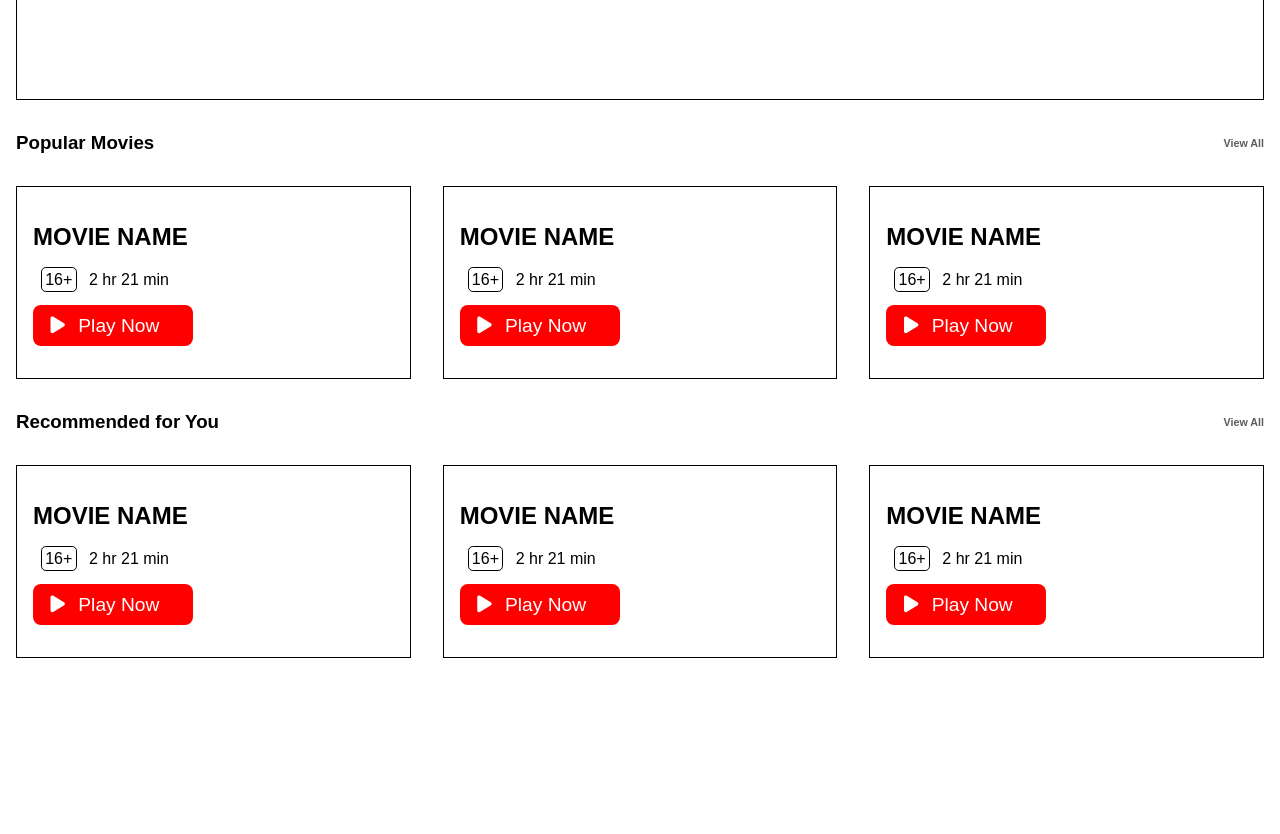
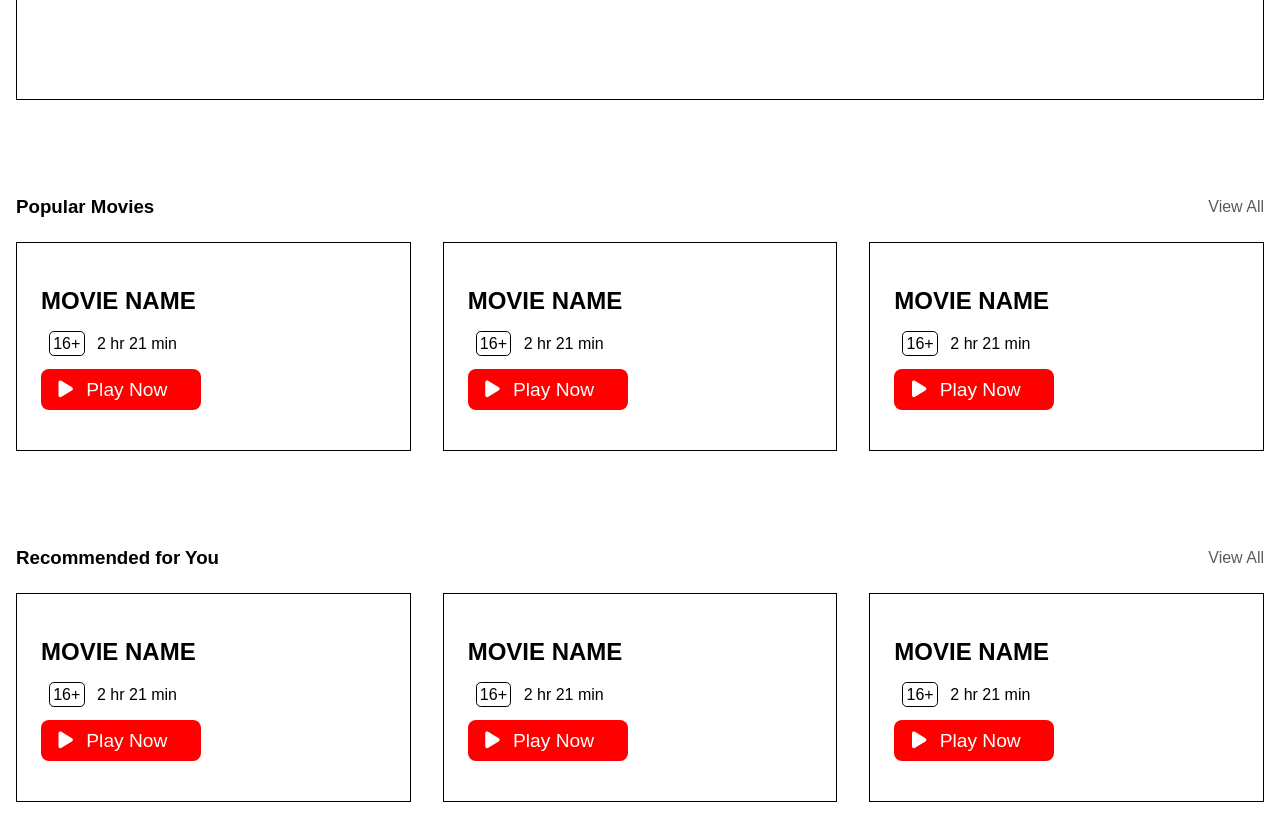
Before and after one commit to EzgiUOztuna/WIT1024_WITFLIX_Wiframe, a plain HTML site: page index.html in a window 1280 px wide. Shown: the part 760-1594 px from the top of the page. Before the commit the page ends 1466 px from the top, so only its background shows below. Drawn offline with Linux system fonts and the light colour scheme.

Commit message:
popular & recommended movies

```diff
--- a/index.css
+++ b/index.css
@@ -14,6 +14,7 @@ header {
 header h1 {
     color: red;
     margin:0;
+    flex: 1;
 }
 
 header nav {
@@ -36,6 +37,9 @@ header .user-panel {
     display:flex;
     align-items: center;
     gap: .5rem;
+    flex: 1;
+    justify-content: flex-end;
+
 }
 /* **************************** SEARCH PANEL 👇🏻 **************************** */
 header .search-panel{
@@ -134,6 +138,8 @@ button i {
     justify-content: space-between;
     align-items: center;
     gap: 2rem;
+    margin: 1rem 0 1rem 0;
+    padding: 0;
 }
 
 section h3 {
@@ -142,73 +148,85 @@ section h3 {
     display: flex;
     justify-content: flex-start;
     align-items: center;
+    margin-top: 3rem ;
+
+
 }
 
-section h6 {
+section a {
     padding: 0;
     margin: 0;
     display: flex;
     justify-content: flex-end;
     align-items: center;
     color: rgba(0, 0, 0, 0.643);
+    text-decoration: none;
+    margin-top: 3rem ;
+
 }
 
-.h3h6 {
+.Pop-Movies-titles {
     display: flex;
     justify-content: space-between;
     align-items: center;
+    margin-top: 3rem ;
+    margin-bottom: 1.5rem;
 }
 
 .popular-movies1 {
     border: 1px solid  black;
-    margin: 1.5rem 0;
-    padding: 1rem ;
+    margin: 0;
+    padding: 1.5rem ;
     width: 40%;
 
 }
 
 .popular-movies2 {
     border: 1px solid  black;
-    margin: 2rem 0;
-    padding: 1rem ;
+    margin: 0;
+    padding: 1.5rem;
     width: 40%;
 
 }
 
 .popular-movies3 {
     border: 1px solid  black;
-    margin: 2rem 0;
-    padding: 1rem ;
+    margin: 0;
+    padding: 1.5rem ;
     width: 40%;
 }
 
 
 /* Recommended Movies Part */
+
 .recommended-movies {
     display: flex;
     justify-content: space-between;
     align-items: center;
     gap: 2rem;
+    margin: 1rem 0 1rem 0;
+    padding: 0;
+
 }
 
 .recommended-movies1 {
     border: 1px solid  black;
-    margin: 1.5rem 0;
-    padding: 1rem ;
+    margin: 0;
+    padding: 1.5rem ;
     width: 40%;
 }
 
 .recommended-movies2 {
     border: 1px solid  black;
-    margin: 2rem 0;
-    padding: 1rem ;
+    margin: 0;
+    padding: 1.5rem ;
     width: 40%;
 
 }
 
 .recommended-movies3 {
     border: 1px solid  black;
-    margin: 2rem 0;
-    padding: 1rem ;
+    margin: 0;
+    padding: 1.5rem ;
     width: 40%;
 }
--- a/index.html
+++ b/index.html
@@ -17,7 +17,7 @@
     <header>
       <h1>WiTFLiX</h1>
       <nav>
-        <!-- Challenge 1: nav nasıl ortalanacak?-->
+        <!-- ✅ Challenge 1: nav nasıl ortalanacak? ✅ -->
         <a href="">Topic 1</a>
         <a href="">Topic 2</a>
         <a href="">Topic 3</a>
@@ -65,10 +65,11 @@
     </main>
 
     <section class="suggestion">
-      <div class="h3h6">
+      <div class="Pop-Movies-titles">
         <h3>Popular Movies</h3>
-        <h6>View All</h6>
+        <a href="#">View All</a>
       </div>
+
       <div class="popular-movies">
 
         <div class="popular-movies1">
@@ -107,9 +108,10 @@
 
 
       <div class="h3h6">
-        <h3>Recommended for You</h3>
-        <h6>View All</h6>
-      </div>
+        <div class="Pop-Movies-titles">
+          <h3>Recommended for You</h3>
+          <a href="#">View All</a>
+        </div>
       <div class="recommended-movies">
         <div class="recommended-movies1">
           <h2>MOVIE NAME</h2>
```
